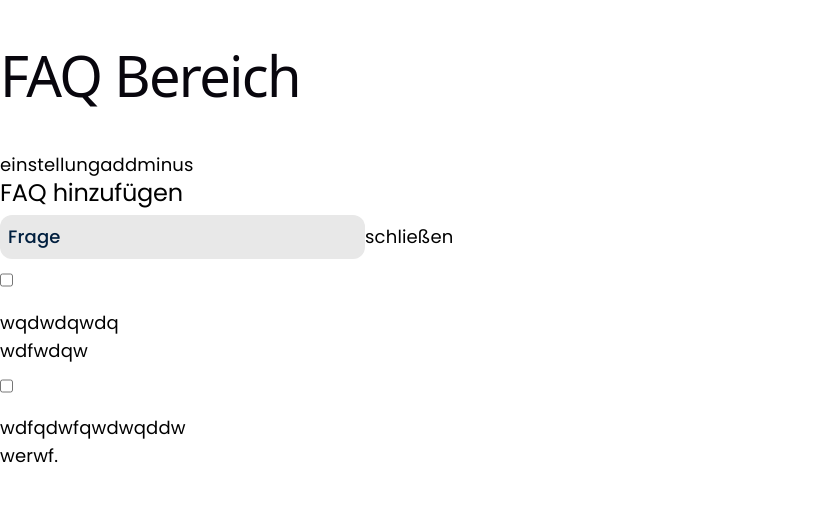
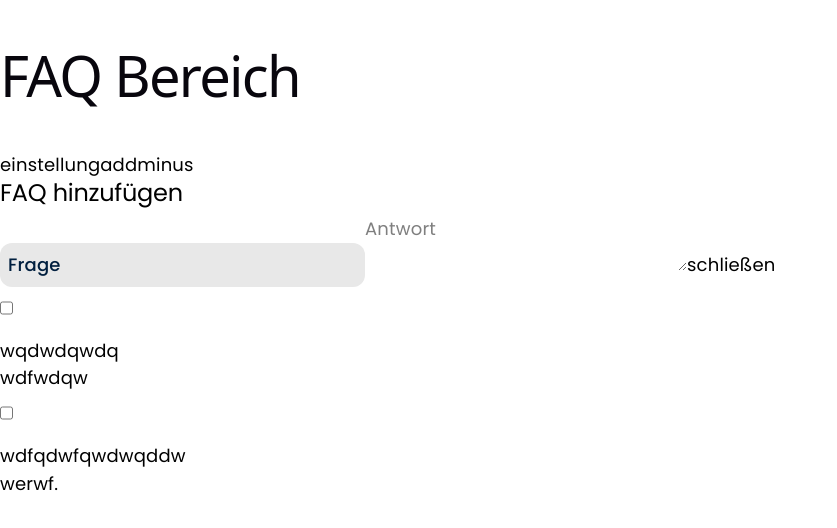
Before and after one commit to DerKeck05/MME_SS26_Gruppe_H_Thesis_expose, a React (Vite) app in the folder frontend/: page /faq in a window 1280 px wide. Both pictures are taken after a click on the button "add". Shown: the top 528 px of the page, without its empty margins (0-837 px from the left). Built offline with nearby package versions, Linux system fonts and the light colour scheme; no server answers.

Commit message:
add field for anser

```diff
--- a/frontend/src/shared_pages/faq-page.tsx
+++ b/frontend/src/shared_pages/faq-page.tsx
@@ -17,6 +17,7 @@ function FaqPage() {
     const [selectedFaqIds, setSelectedFaqIds] = useState<number[]>([]);
     const [isAddOpen, setIsAddOpen] = useState(false);
     const [newQuestion, setNewQuestion] = useState("");
+    const [newAnswer, setNewAnswer] = useState("");
     function toggleFaqSelection(id: number) {
         if (selectedFaqIds.includes(id)) {
             setSelectedFaqIds(
@@ -50,9 +51,14 @@ function FaqPage() {
                 <div>
                     <h2>FAQ hinzufügen</h2>
                     <input type="text"
-                    placeholder="Frage"
-                    value={newQuestion}
-                    onChange={(event)=>setNewQuestion(event.target.value)}
+                        placeholder="Frage"
+                        value={newQuestion}
+                        onChange={(event) => setNewQuestion(event.target.value)}
+                    />
+                    <textarea
+                        placeholder="Antwort"
+                        value={newAnswer}
+                        onChange={(event) => setNewAnswer(event.target.value)}
                     />
 
                     <button
```
